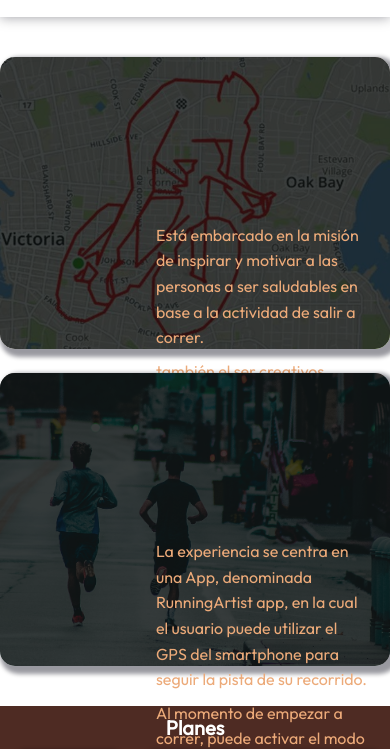
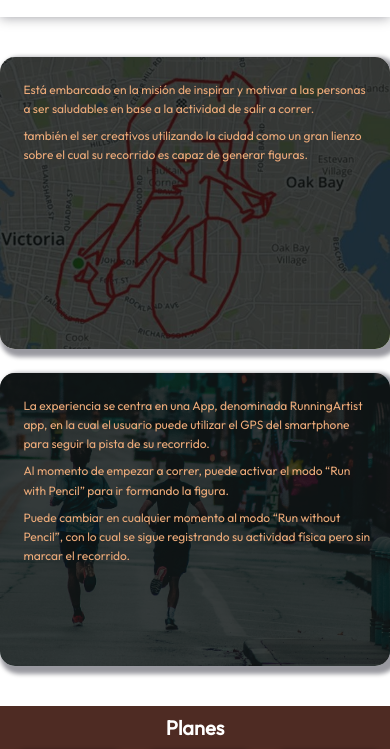
Before and after one commit to juan-caut/eb-ihc, a plain HTML site: page docs/index.html in a window 390 px wide. Shown: the part 1156-1905 px from the top of the page. Drawn offline with nearby package versions, Linux system fonts and the light colour scheme; some packages are replaced by stand-ins of ours; a script that the page names is missing.

Commit message:
responsive edited

```diff
--- a/docs/css/main.css
+++ b/docs/css/main.css
@@ -710,11 +710,17 @@ body {
     margin: 0 auto;
   }
   .shop__grid--item-textbox {
-    top: 50%;
-    left: 35%;
+    top: 1%;
+    left: 1%;
+  }
+  .shop__grid--item-view {
+    font-size: 1.5rem;
   }
   html {
-    font-size: 56.25%;
+    font-size: 65.25%;
+  }
+  .form__group--input {
+    padding: 1.5rem 3rem;
   }
 }
 
```
